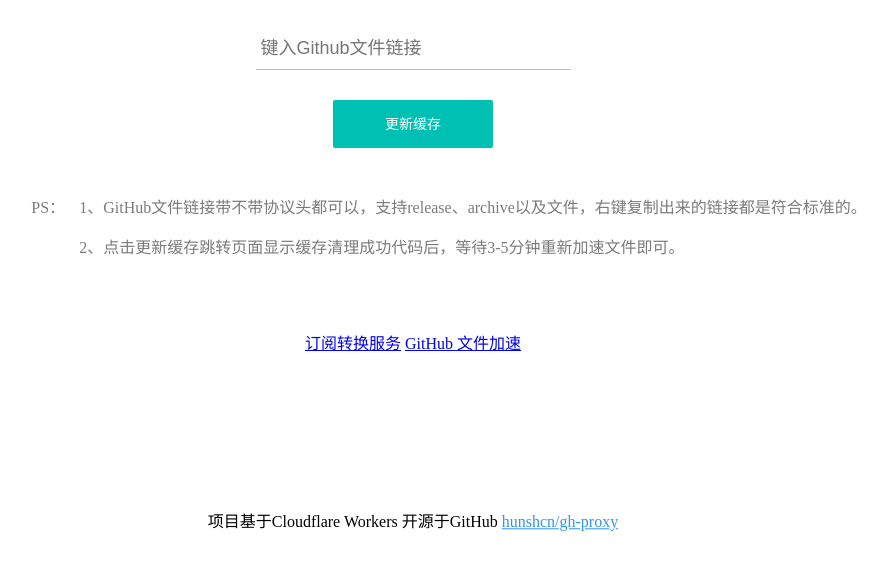
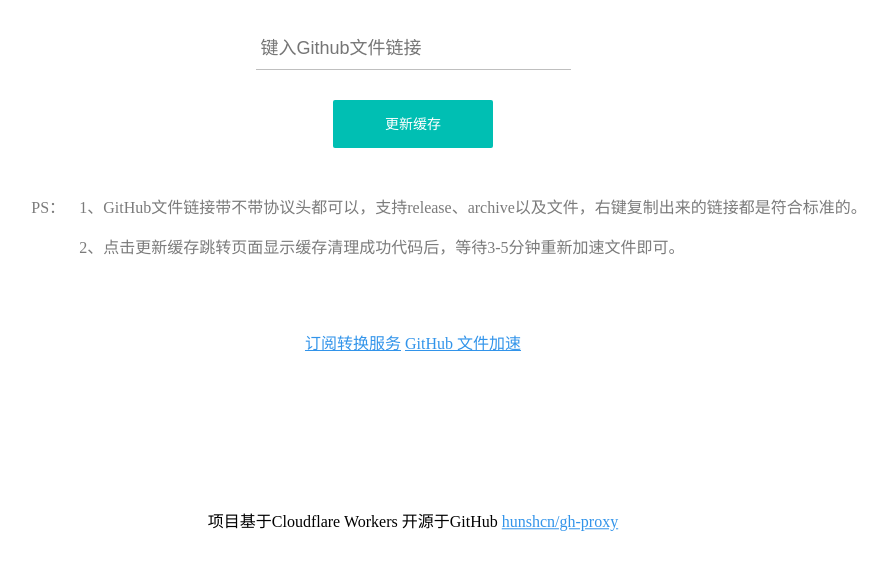
Before and after one commit to liuasktao/github-proxy-html, a plain HTML site: page purge.html in a window 1280 px wide. Shown: the part 232-800 px from the top of the page, without its empty margins (227-1114 px from the left). Drawn offline with Linux system fonts and the light colour scheme.

Commit message:
Update purge.html

```diff
--- a/purge.html
+++ b/purge.html
@@ -134,7 +134,7 @@
     <div class="tips"><p>1、GitHub文件链接带不带协议头都可以，支持release、archive以及文件，右键复制出来的链接都是符合标准的。</p>
         <p>2、点击更新缓存跳转页面显示缓存清理成功代码后，等待3-5分钟重新加速文件即可。</p></div>
 </form>
-    <p align="center"><a href="https://sub.bwgrlp.fun" rel="external">订阅转换服务</a> <a href="https://sub.bwgrlp.fun/g/" rel="external">GitHub 文件加速</a></p>
+    <p align="center"><a style="color: #3294ea" href="https://sub.bwgrlp.fun" rel="external">订阅转换服务</a> <a style="color: #3294ea" href="https://sub.bwgrlp.fun/g/" rel="external">GitHub 文件加速</a></p>
     <p align="center" style="position: sticky;top: calc(100% - 2.5em);">项目基于Cloudflare Workers  开源于GitHub <a style="color: #3294ea" href="https://github.com/hunshcn/gh-proxy" rel="external">hunshcn/gh-proxy</a></p>
 </body>
 </html>
```
